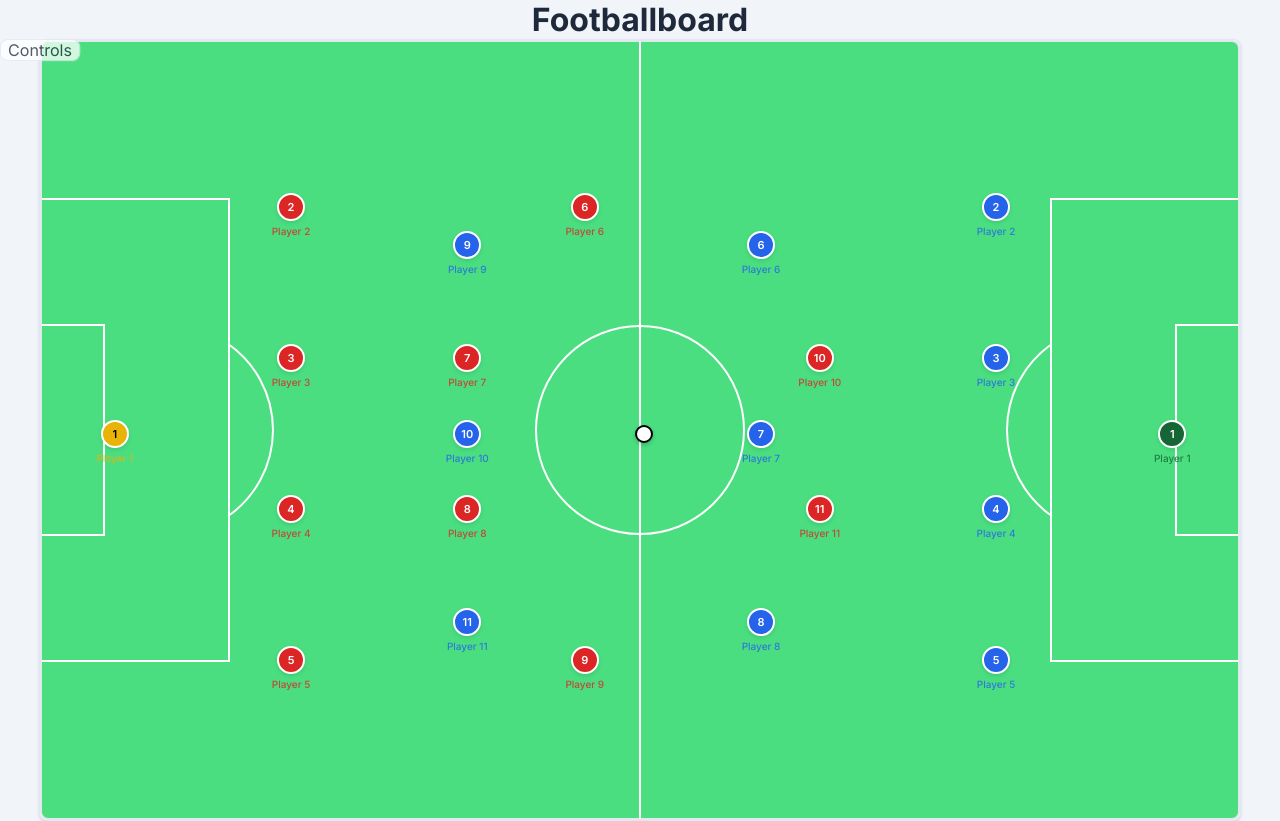
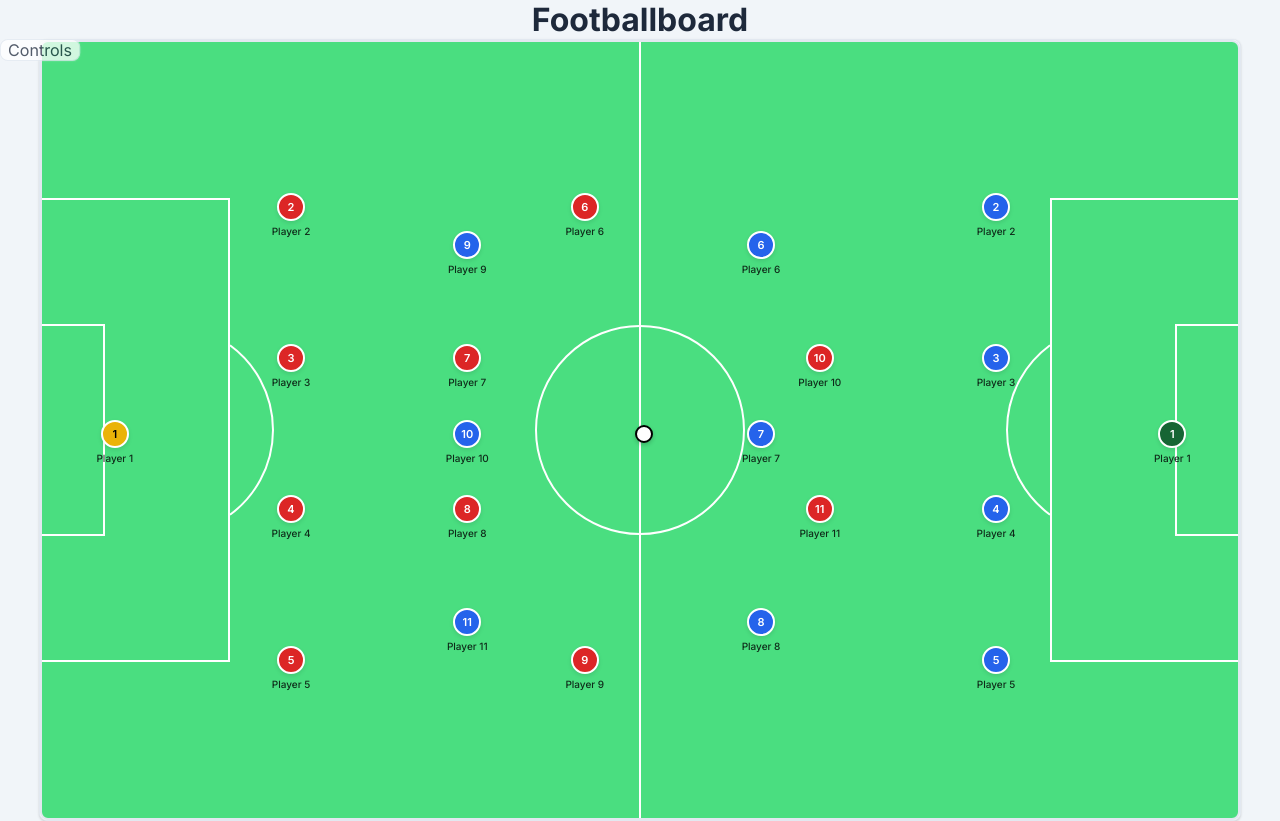
Before and after one commit to kaimrdth/Football-Board, a React (Vite) app: page / in a window 1280 px wide. Built offline with nearby package versions, Linux system fonts and the light colour scheme.

Commit message:
update: 2025-08-04 22:14

```diff
--- a/src/components/Player.tsx
+++ b/src/components/Player.tsx
@@ -70,6 +70,10 @@ const Player = React.memo(({ player, isDragging = false, style }: PlayerProps) =
   const teamColor = player.color || (player.team === 'red' ? '#dc2626' : '#2563eb');
   const textColor = isColorBright(teamColor) ? '#000000' : '#ffffff';
 
+  // Player names are displayed against the pitch background (#4ade80 - bright green)
+  const pitchColor = '#4ade80';
+  const nameTextColor = isColorBright(pitchColor) ? '#000000' : '#ffffff';
+
   return (
     <div
       ref={setNodeRef}
@@ -132,7 +136,7 @@ const Player = React.memo(({ player, isDragging = false, style }: PlayerProps) =
             marginTop: '4px',
             fontSize: '10px',
             whiteSpace: 'nowrap',
-            color: teamColor,
+            color: nameTextColor,
             fontWeight: '500',
             pointerEvents: 'none',
             opacity: (isDndKitDragging || isDragging) ? 0 : 0.8,
```
Also changed, not shown: 2 other files (tests, documents, lock files or other folders).
